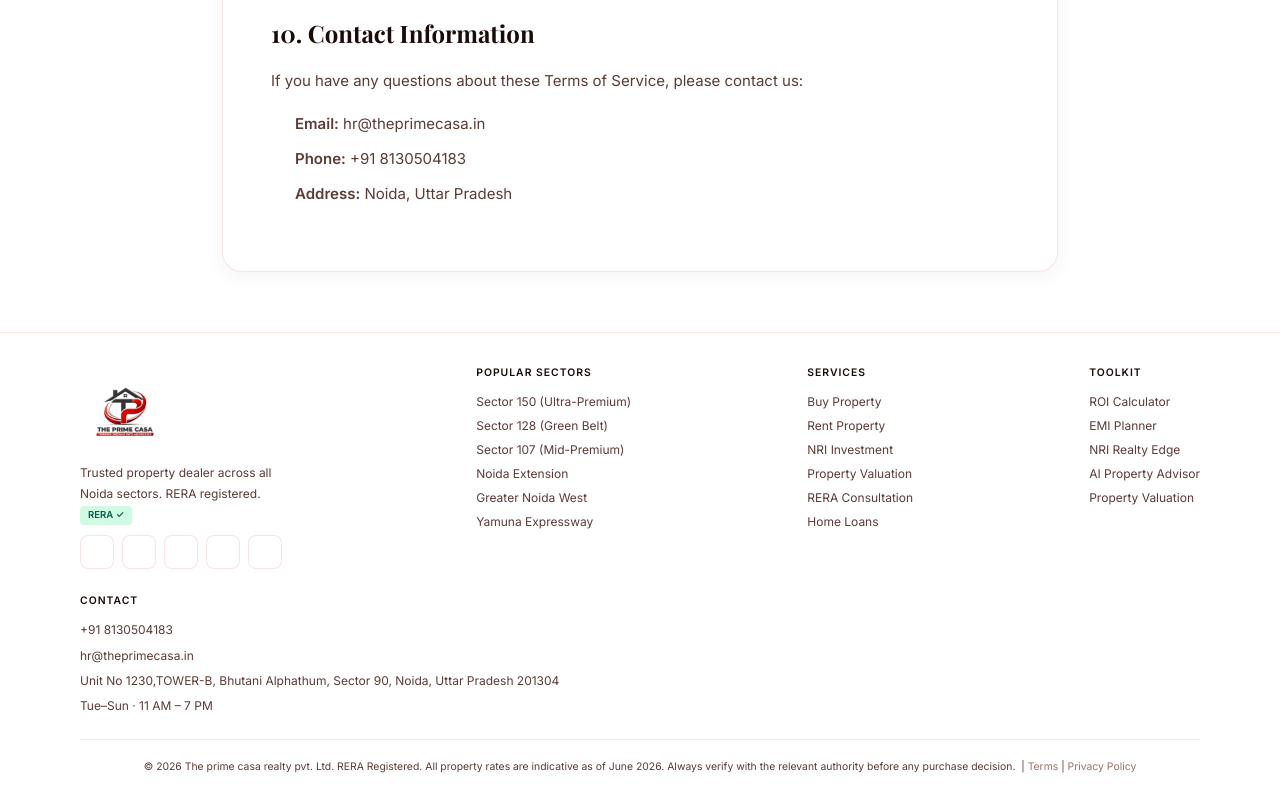
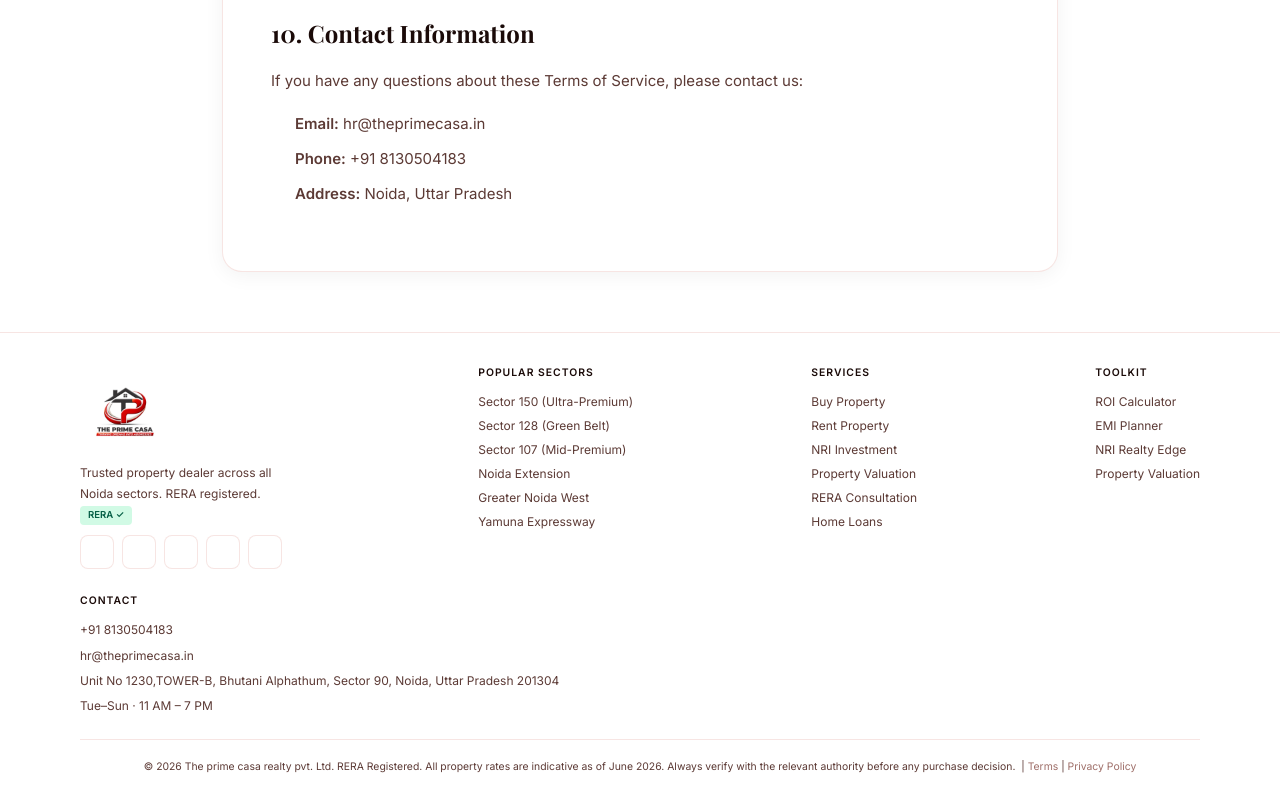
Before and after one commit to itzJishanAhmad-09/Prime_Casa_Frontend, a React (Vite) app: page /terms in a window 1280 px wide. Shown: the part 1938-2738 px from the top of the page. Built offline with nearby package versions, Linux system fonts and the light colour scheme; some icons are missing; a web font is replaced by a local one.

Commit message:
updated footer file

```diff
--- a/src/components/Footer.jsx
+++ b/src/components/Footer.jsx
@@ -73,7 +73,6 @@ const Footer = () => {
           <a onClick={() => openTool('roi')} style={{ cursor: 'pointer' }}>ROI Calculator</a>
           <a onClick={() => openTool('emi')} style={{ cursor: 'pointer' }}>EMI Planner</a>
           <a onClick={() => openTool('nri')} style={{ cursor: 'pointer' }}>NRI Realty Edge</a>
-          <a onClick={() => openTool('iq')} style={{ cursor: 'pointer' }}>AI Property Advisor</a>
           <a onClick={() => openTool('valuation')} style={{ cursor: 'pointer' }}>Property Valuation</a>
         </div>
 
```
